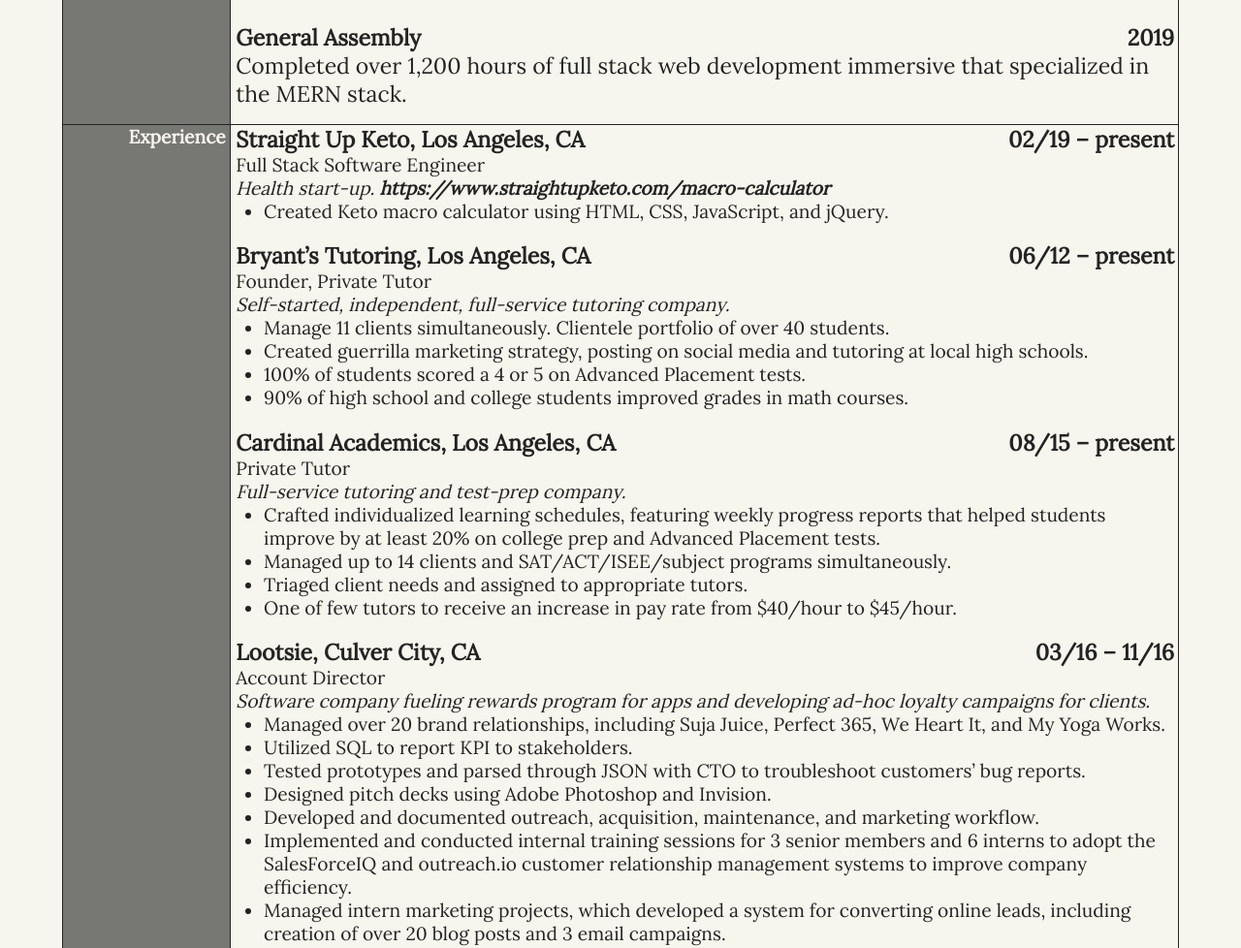
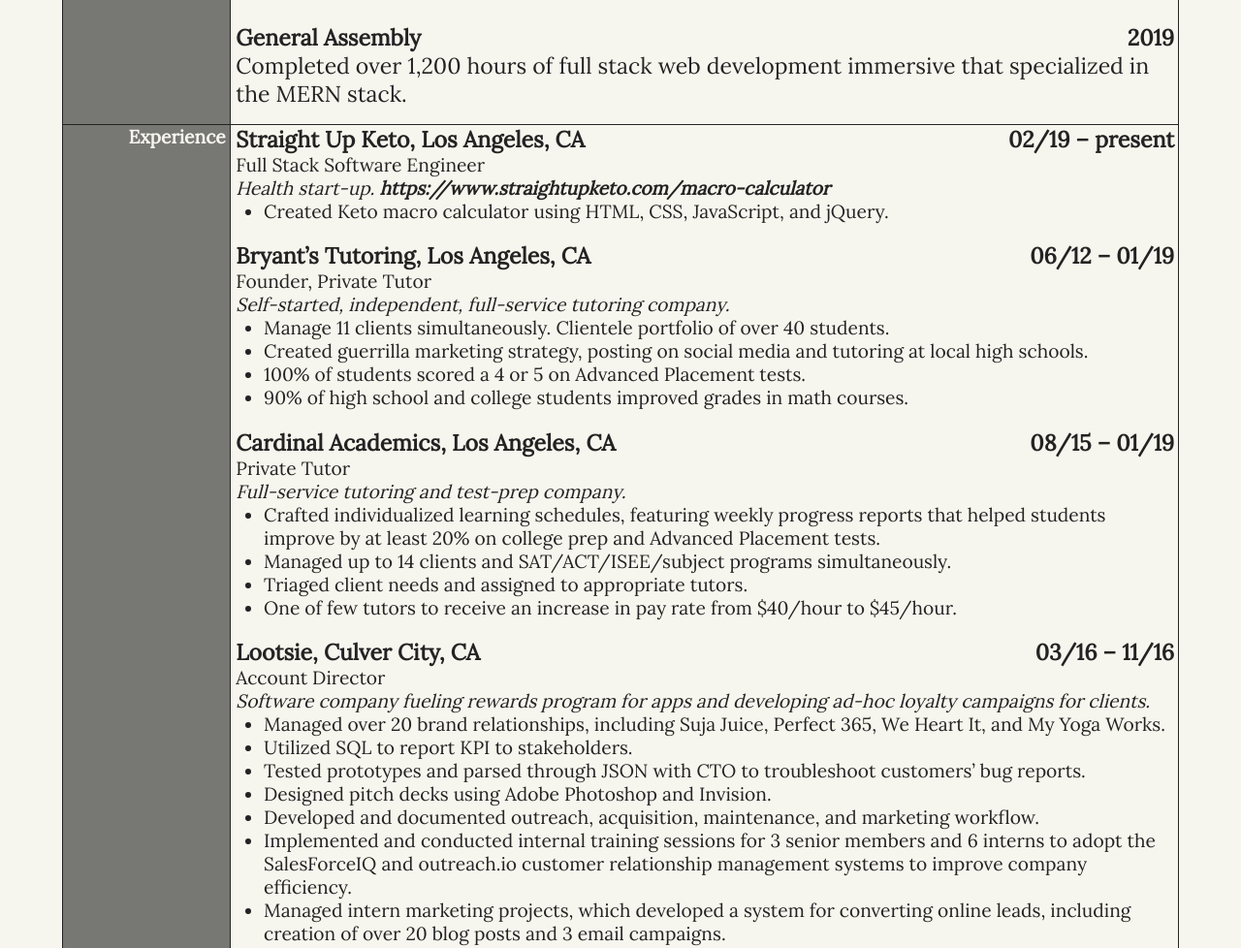
Before and after one commit to BryantCabrera/bryantcabrera, a website: page index.html in a window 1280 px wide. Shown: the part 4800-5778 px from the top of the page at 97% size. Drawn offline with nearby package versions, Linux system fonts and the light colour scheme.

Commit message:
Bryant adds overflow-y scroll to resume content.

```diff
--- a/css/style.css
+++ b/css/style.css
@@ -682,6 +682,7 @@ main {
 .resume__content {
     font-size: 1.2rem;
     padding-left: .3rem;
+    overflow-y: scroll;
 }
 
 .resume__date {
--- a/index.html
+++ b/index.html
@@ -280,7 +280,7 @@
                 </div>
 
                 <div class="resume__content--item">
-                    <div class="resume__content--item__header"><span class="resume__content--item__title">Bryant’s Tutoring, Los Angeles, CA</span><span class="resume__content--item__date">06/12 – present</span></div>
+                    <div class="resume__content--item__header"><span class="resume__content--item__title">Bryant’s Tutoring, Los Angeles, CA</span><span class="resume__content--item__date">06/12 – 01/19</span></div>
                     <span class="resume__content--item__position">Founder, Private Tutor</span><br>
                     <span class="resume__content--item__description">Self-started, independent, full-service tutoring company.</span><br>
                     <ul class="resume__content--item__list">
@@ -299,7 +299,7 @@
                     </ul>
                 </div>
                 <div class="resume__content--item">
-                    <div class="resume__content--item__header"><span class="resume__content--item__title">Cardinal Academics, Los Angeles, CA</span><span class="resume__content--item__date">08/15 – present</span></div>
+                    <div class="resume__content--item__header"><span class="resume__content--item__title">Cardinal Academics, Los Angeles, CA</span><span class="resume__content--item__date">08/15 – 01/19</span></div>
                     <span class="resume__content--item__position">Private Tutor</span><br>
                     <span class="resume__content--item__description">Full-service tutoring and test-prep company.</span><br>
                     <ul class="resume__content--item__list">
```
